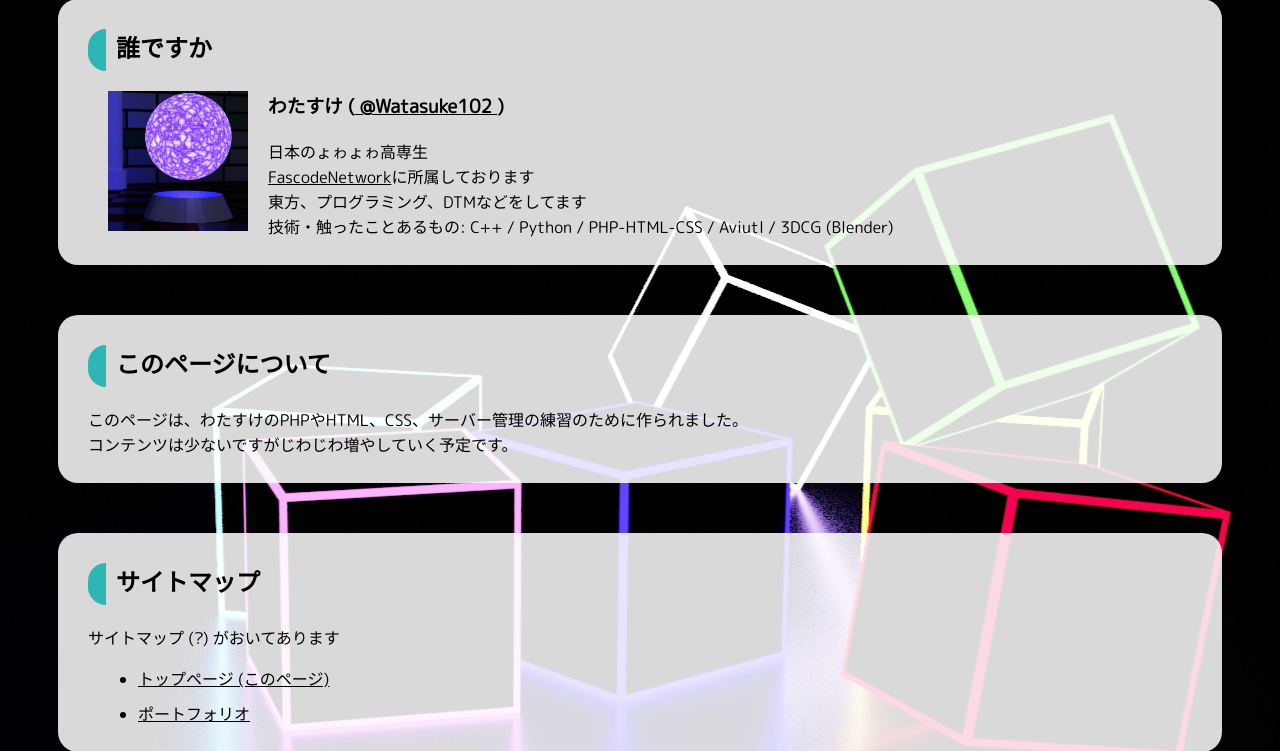
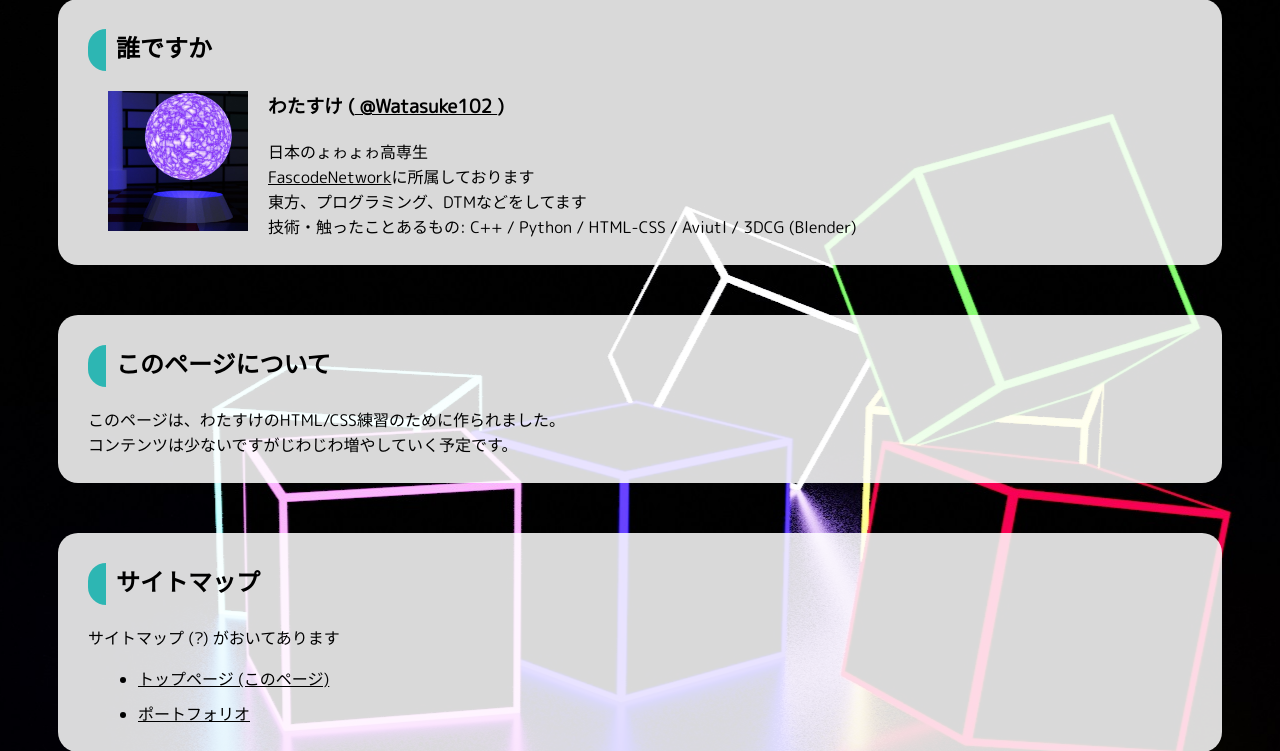
Before and after one commit to watasuke102/watasuke102.github.io, a PHP site: page / in a window 1280 px wide. Shown: the part 198-949 px from the top of the page. Run offline with PHP 8.4, Linux system fonts and the light colour scheme.

Commit message:
[fix] : All->拡張子変更に伴うリンク修正など

```diff
--- a/index.html
+++ b/index.html
@@ -42,7 +42,7 @@
 		<p> Watasuke </p>
 	</div>
 	<div class="header-right">
-		<a href="portfolio.php"> ポートフォリオ </a>
+		<a href="portfolio.html"> ポートフォリオ </a>
 	</div>
 </header>
 
@@ -60,7 +60,7 @@
 			日本のょゎょゎ高専生<br>
 			<a href="https://fascode.net">FascodeNetwork</a>に所属しております<br>
 			東方、プログラミング、DTMなどをしてます<br>
-			技術・触ったことあるもの: C++ / Python / PHP-HTML-CSS / Aviutl / 3DCG (Blender)
+			技術・触ったことあるもの: C++ / Python / HTML-CSS / Aviutl / 3DCG (Blender)
 		</p>
 	</div>
 
@@ -68,7 +68,7 @@
 	<div class="content">
 		<h2>このページについて</h2>
 		<p>
-			このページは、わたすけのPHPやHTML、CSS、サーバー管理の練習のために作られました。<br>
+			このページは、わたすけのHTML/CSS練習のために作られました。<br>
 			コンテンツは少ないですがじわじわ増やしていく予定です。
 		</p>
 	</div>
@@ -79,7 +79,7 @@
 		<p>サイトマップ (?) がおいてあります</p>
 		<ul>
 			<li><a href="https://watasuke.tk/"> トップページ (このページ)   </a></li>
-			<li><a href="https://watasuke.tk/portfolio.php"> ポートフォリオ </a></li>
+			<li><a href="https://watasuke.tk/portfolio.html"> ポートフォリオ </a></li>
 		</ul>
 	</div>
 
--- a/portfolio.css
+++ b/portfolio.css
@@ -1,5 +1,5 @@
 /*
- * Portfolio pages CSS (https://watasuke.tk/portfolio.php)
+ * Portfolio pages CSS (https://watasuke.tk/portfolio.html)
  */
 
 
--- a/portfolio.html
+++ b/portfolio.html
@@ -12,7 +12,7 @@
 	<meta name="twitter:card"        content="summary">
 	<meta name="twitter:site"        content="@Watasuke102">
 	<meta name="twitter:title"       content="Welcome!">
-	<meta name="twitter:url"         content="https://watasuke.tk/portfolio.php">
+	<meta name="twitter:url"         content="https://watasuke.tk/portfolio.html">
 	<meta name="twitter:image"       content="https://watasuke.tk/pic/icon.jpg">
 	<meta name="twitter:description" content="My portfolio">
 
@@ -146,7 +146,7 @@
 
 	</div>
 
-	<a href="index.php">Return top page</a>
+	<a href="index.html">Return top page</a>
 
 <body>
 </html>
```
